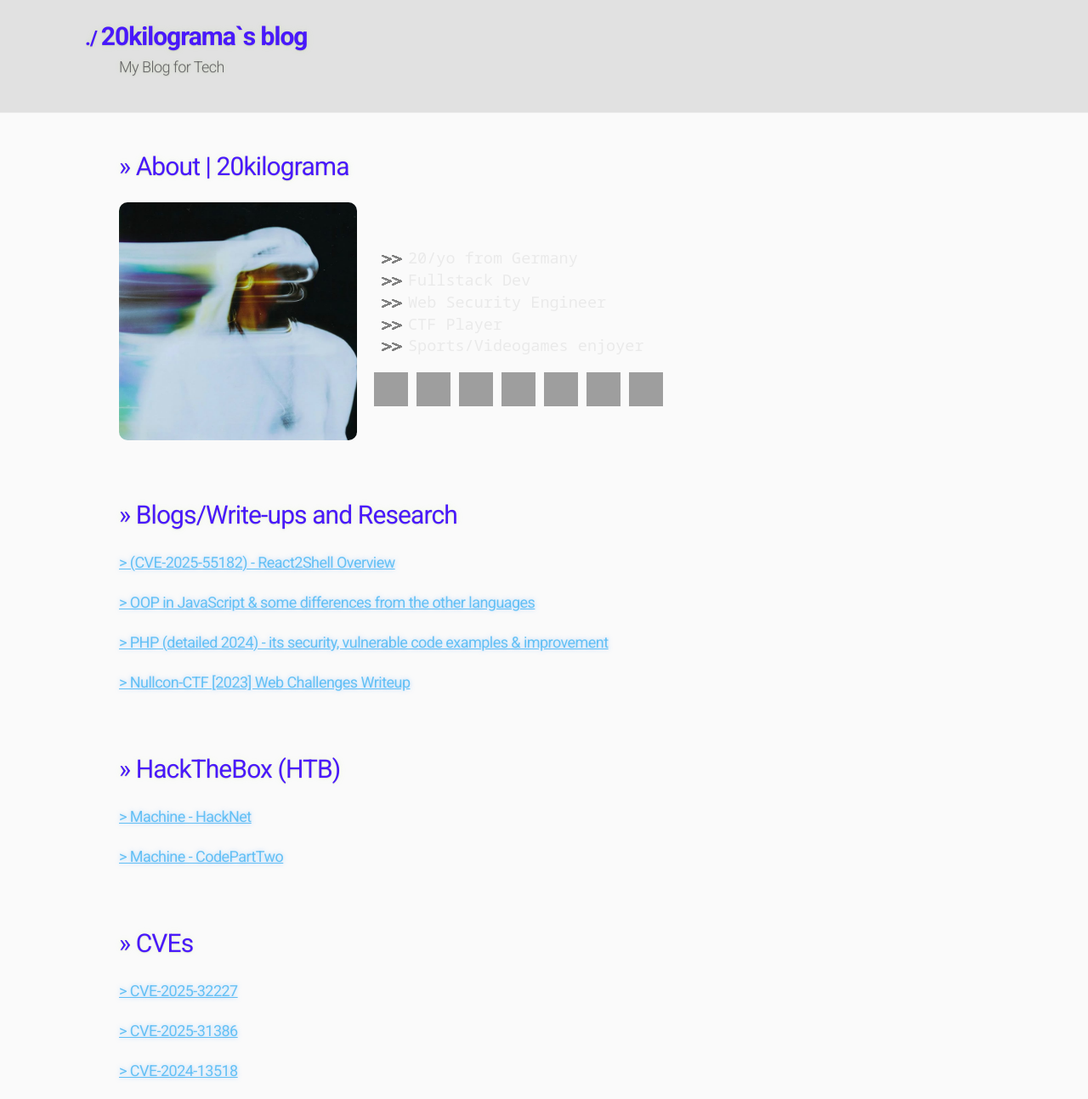
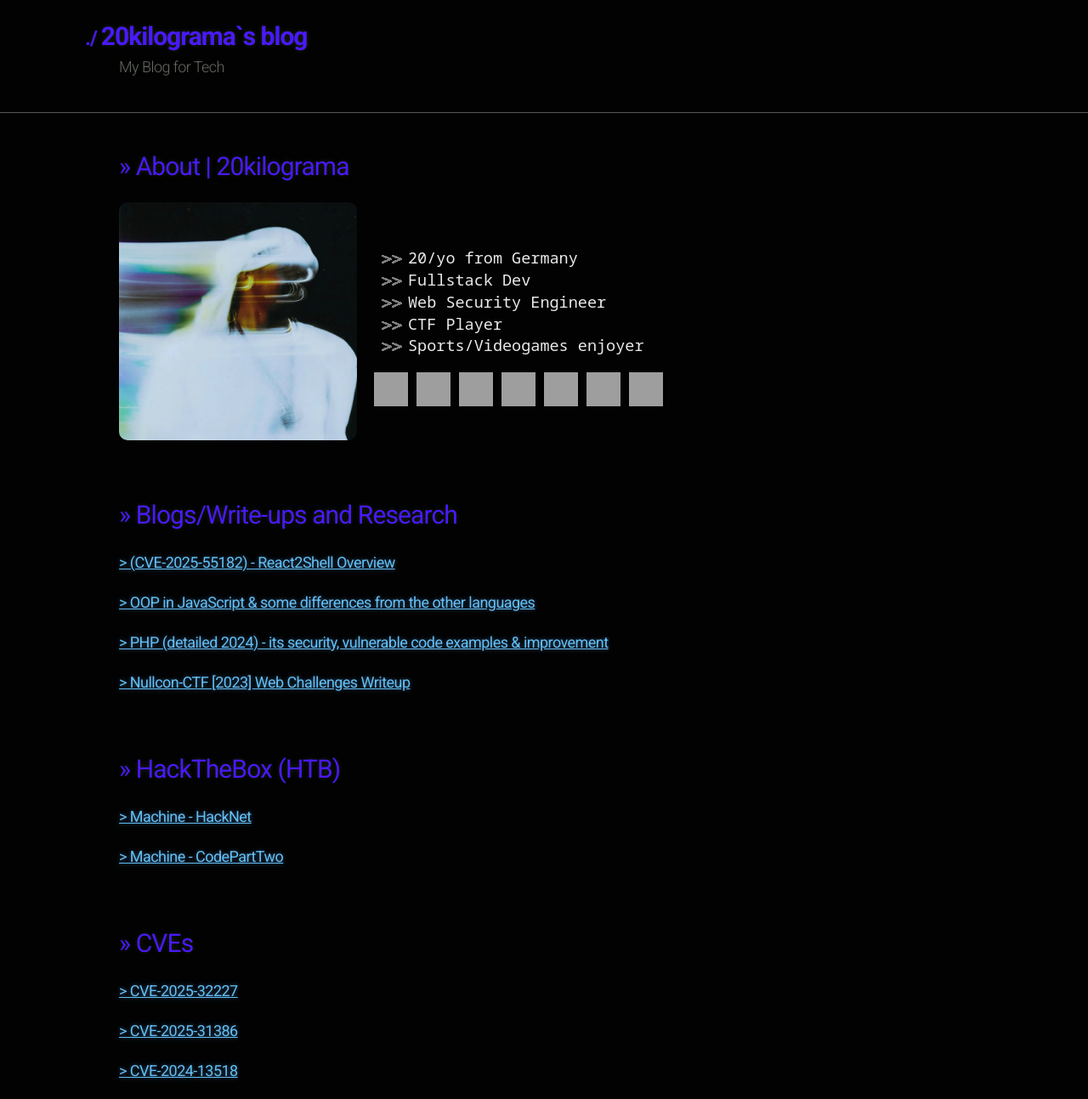
Before and after one commit to 20kilograma/blog, a Jekyll site: the page built from index.md, in a window 1280 px wide. Shown: the whole page at 85% size. Built offline with Jekyll 4.4.1, drawn with Linux system fonts in a browser that asks for light colours; nearby versions of some CDN libraries; some web fonts are replaced; our own code applies the rules of GitHub Pages for plain Markdown files; grey boxes are pictures that could not be loaded.

Commit message:
Update jekyll-theme-hacker.scss

```diff
--- a/_sass/jekyll-theme-hacker.scss
+++ b/_sass/jekyll-theme-hacker.scss
@@ -18,7 +18,7 @@
 body {
   margin: 0;
   padding: 0;
-  background: #fafafa;
+  background: #020202;
   color: $body-foreground;
   font-size: 18.5px;
   line-height: 1.5;
```
